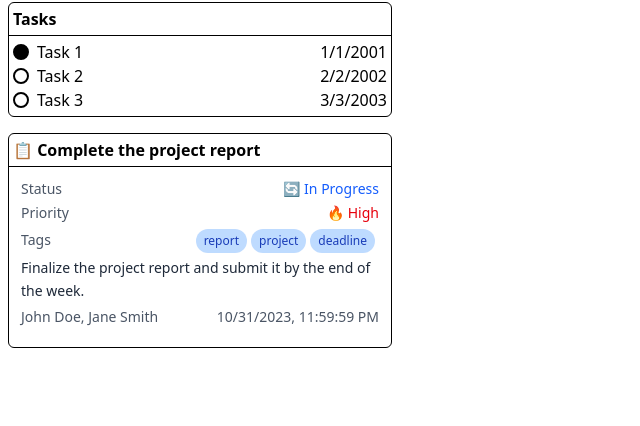
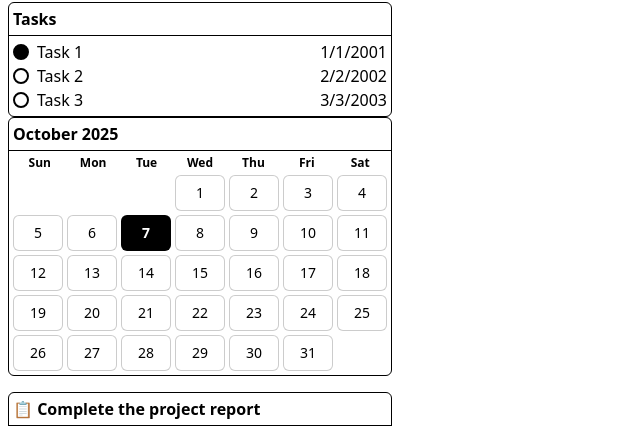
Before and after one commit to AnthonyZhOon/cs-project, a Next.js app: page / in a window 1280 px wide. Shown: the part 217-643 px from the top of the page, without its empty margins (0-640 px from the left). Built offline with nearby package versions, Linux system fonts and the light colour scheme; no server answers; the database is empty.

Commit message:
calendar

```diff
--- a/app/page.tsx
+++ b/app/page.tsx
@@ -1,8 +1,9 @@
 import Link from 'next/link';
 import ComponentBox from '@/components/ComponentBox';
-import Task, { exampleTask } from '@/components/Task';
+import Task, {exampleTask} from '@/components/Task';
 import UpcomingBox from '@/components/UpcomingBox';
 import prisma from '@/lib/prisma';
+import Calendar from '@/components/Calendar';
 
 // const getFeed = () => {
 // 	const feed = [
@@ -104,6 +105,13 @@ export default async function Blog() {
 				<UpcomingBox itemType="Task" items={exampleTasks} />
 			</div>
 
+			<div>
+				<Calendar
+					className="w-sm"
+					markedDates={[new Date('2025-08-20')]}
+				></Calendar>
+			</div>
+
 			<Task task={exampleTask} className="mt-4" />
 		</div>
 	);
--- /dev/null
+++ b/components/Calendar.tsx
@@ -0,0 +1,93 @@
+'use client';
+import {useMemo} from 'react';
+import ComponentBox from './ComponentBox';
+
+// Utility to format a date as YYYY-MM-DD (local) for set membership
+const fmt = (d: Date) =>
+	[
+		d.getFullYear(),
+		String(d.getMonth() + 1).padStart(2, '0'),
+		String(d.getDate()).padStart(2, '0'),
+	].join('-');
+
+export interface CalendarProps {
+	// Dates that should display a dot. Only the day portion (local) matters.
+	markedDates?: Date[];
+	// Month index 0-11 (default: current month)
+	month?: number;
+	// Full year (default: current year)
+	year?: number;
+	// Optional callback when a day is clicked
+	onSelectDate?: (date: Date) => void;
+	// Optional custom title; defaults to `Month YYYY`
+	title?: string;
+	className?: string;
+}
+
+export default function Calendar({
+	markedDates = [],
+	month,
+	year,
+	onSelectDate,
+	title,
+	className = '',
+}: CalendarProps) {
+	const today = new Date();
+	const m = month ?? today.getMonth();
+	const y = year ?? today.getFullYear();
+
+	const firstOfMonth = new Date(y, m, 1);
+	const daysInMonth = new Date(y, m + 1, 0).getDate();
+	const firstWeekday = firstOfMonth.getDay(); // 0 = Sunday
+
+	const markedSet = useMemo(() => new Set(markedDates.map(fmt)), [markedDates]);
+
+	const cells: {key: string; date?: Date}[] = [];
+	// leading blanks
+	for (let i = 0; i < firstWeekday; i++) cells.push({key: `b-${i}`});
+	// days
+	for (let d = 1; d <= daysInMonth; d++) {
+		const date = new Date(y, m, d);
+		cells.push({key: fmt(date), date});
+	}
+
+	const monthName = firstOfMonth.toLocaleString(undefined, {month: 'long'});
+
+	return (
+		<ComponentBox title={title ?? `${monthName} ${y}`} className={className}>
+			<div className="flex flex-col gap-1">
+				<div className="grid grid-cols-7 text-center text-xs font-semibold">
+					{['Sun', 'Mon', 'Tue', 'Wed', 'Thu', 'Fri', 'Sat'].map(d => (
+						<div key={d}>{d}</div>
+					))}
+				</div>
+				<div className="grid grid-cols-7 gap-1 text-center text-sm">
+					{cells.map(({key, date}) => {
+						if (!date) return <div key={key} className="h-9" />; // blank cell to align days
+						const dateKey = fmt(date);
+						const isToday =
+							date.getFullYear() === today.getFullYear() &&
+							date.getMonth() === today.getMonth() &&
+							date.getDate() === today.getDate();
+						const marked = markedSet.has(dateKey);
+						return (
+							<button
+								key={key}
+								type="button"
+								onClick={() => onSelectDate?.(date)}
+								className={`relative h-9 rounded-md border border-black/20 hover:border-black transition-colors focus:outline-none focus:ring-2 focus:ring-black/50 flex items-center justify-center ${
+									isToday ? 'bg-black text-white font-semibold' : 'bg-white'
+								}`}
+							>
+								<span>{date.getDate()}</span>
+								{marked && (
+									<span className="absolute bottom-0.5 left-1/2 -translate-x-1/2 w-1.5 h-1.5 rounded-full bg-black" />
+								)}
+							</button>
+						);
+					})}
+				</div>
+			</div>
+		</ComponentBox>
+	);
+}
```
